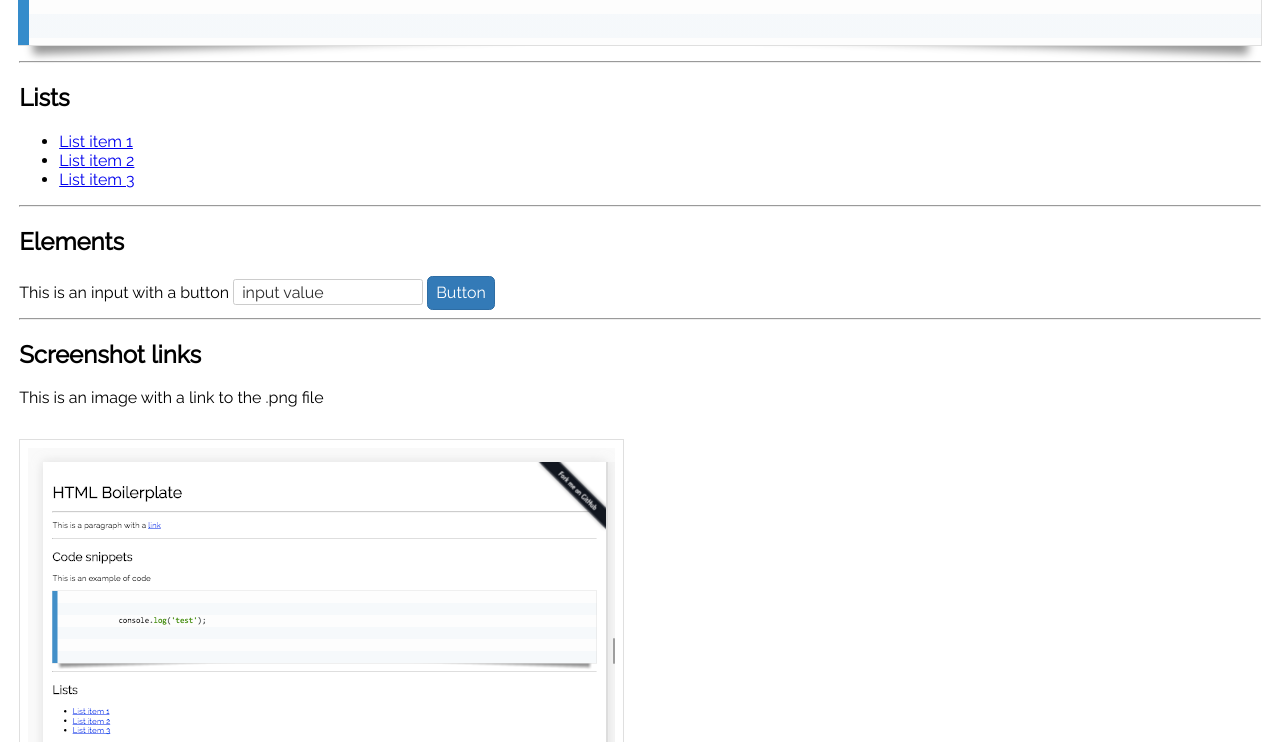
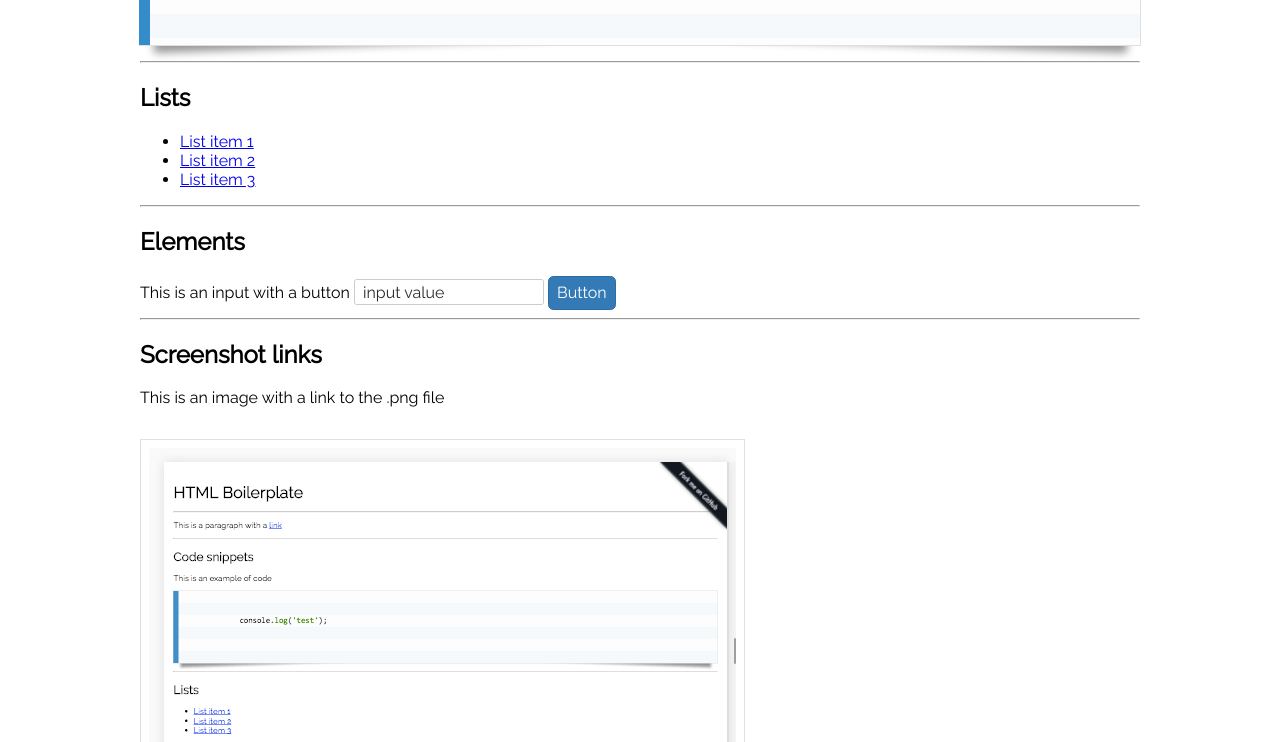
Before and after one commit to bbog/html-boilerplate, a plain HTML site: page index.html in a window 1280 px wide. Shown: the part 364-1106 px from the top of the page. Drawn offline with Linux system fonts and the light colour scheme.

Commit message:
Added a container wrapper
Added a .main-container wrapper so the content will have a maximum
width of 1000 pixels. Otherwise it would look wierd on large screens

```diff
--- a/css/base.css
+++ b/css/base.css
@@ -10,6 +10,11 @@ html, body {
 
 * {
 	box-sizing: border-box;
+}
+
+.main-container {
+	max-width: 1000px;
+	margin: 0 auto;
 }
 
 button {
--- a/index.html
+++ b/index.html
@@ -32,6 +32,7 @@
 </head>
 <body>
 
+    <div class="main-container">
         <!-- fork me on github -->
         <a href="https://github.com/bbog/">
             <img style="position: absolute; top: 0; right: 0; border: 0;" src="https://camo.githubusercontent.com/38ef81f8aca64bb9a64448d0d70f1308ef5341ab/68747470733a2f2f73332e616d617a6f6e6177732e636f6d2f6769746875622f726962626f6e732f666f726b6d655f72696768745f6461726b626c75655f3132313632312e706e67" alt="Fork me on GitHub" data-canonical-src="https://s3.amazonaws.com/github/ribbons/forkme_right_darkblue_121621.png">
@@ -99,5 +100,5 @@
 
         <!-- code highlighting -->
         <script src="js/prism.min.js"></script>
-
+    </div>
 </body>
```
Also changed, not shown: css/base.min.css. Lines whose indentation alone changed are shown as unchanged.
